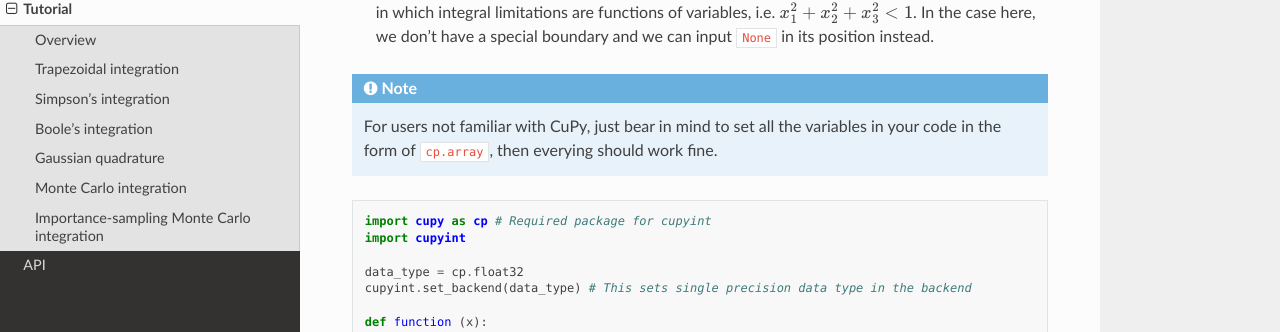
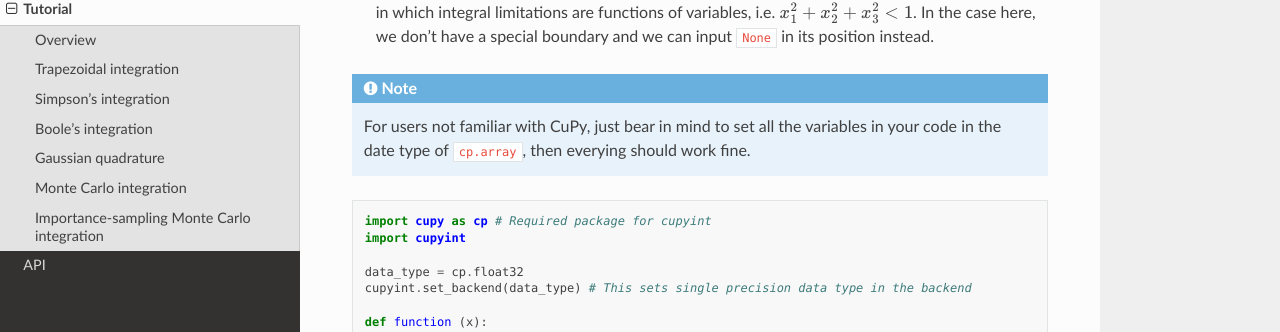
Before and after one commit to ze-ouyang/cupyint_doc, a Sphinx documentation site: the page built from docs/source/tutorial.rst, in a window 1280 px wide and 900 px high, scrolled down 1407 px. Shown: the part 141-473 px from the top of the window. Built offline with Sphinx 7.4.7 and the Read the Docs theme 3.1.0, drawn with Linux system fonts in a browser that asks for light colours.

Commit message:
Update tutorial.rst

```diff
--- a/docs/source/tutorial.rst
+++ b/docs/source/tutorial.rst
@@ -49,7 +49,7 @@ Our first example is to integrate :math:`f(x)=\mathrm{sin}(x)` over :math:`(0,1)
 
 .. note::
 
-    For users not familiar with CuPy, just bear in mind to set all the variables in your code in the form of ``cp.array``, then everying should work fine.
+    For users not familiar with CuPy, just bear in mind to set all the variables in your code in the date type of ``cp.array``, then everying should work fine.
 
 .. code-block:: python
 
```
